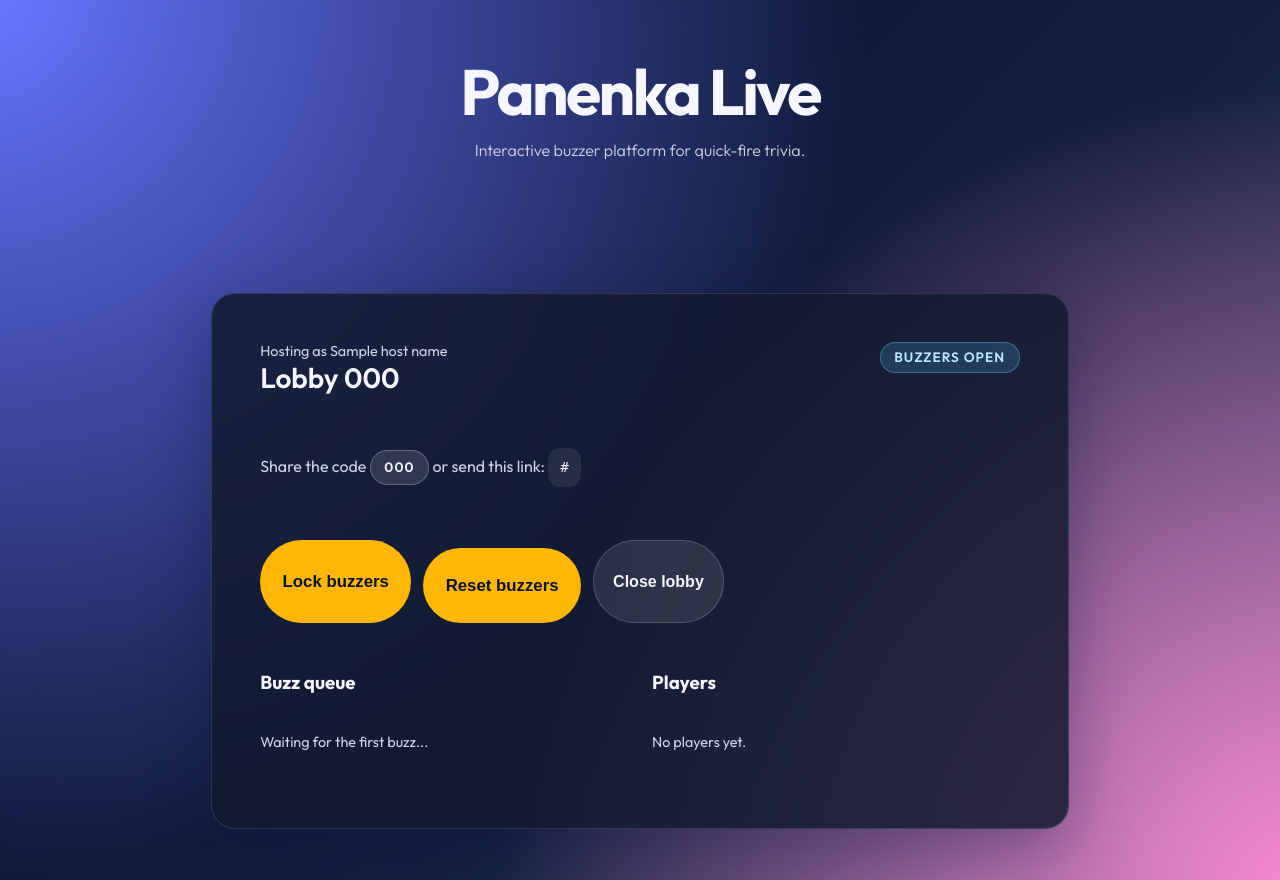
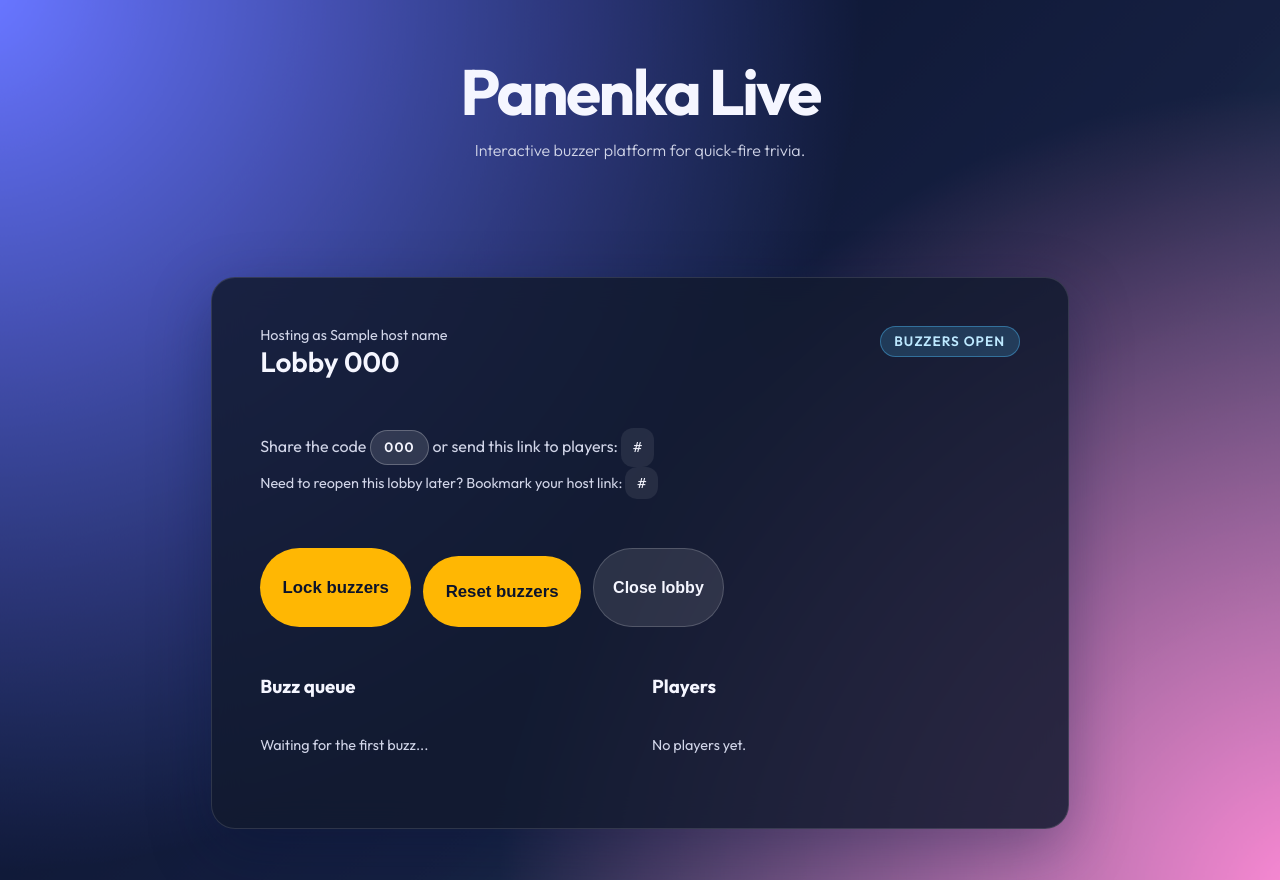
Before and after one commit to valentinych/panenka_app, a Flask app: template app/templates/buzzer_host.html in a window 1280 px wide. Run offline with Flask 3, Linux system fonts and the light colour scheme; the template is opened without the code that fills it: most values are stand-ins (such as "Sample title", 1, 10 or a date in 2020).

Commit message:
Add host rejoin link for buzzer lobbies

```diff
--- a/app/routes.py
+++ b/app/routes.py
@@ -66,6 +66,7 @@ def _clear_buzzer_session():
     session.pop("buzzer_code", None)
     session.pop("buzzer_id", None)
     session.pop("buzzer_name", None)
+    session.pop("buzzer_host_token", None)
 
 
 def _generate_lobby_code():
@@ -362,12 +363,14 @@ def buzzer_create():
     code = _generate_lobby_code()
     host_id = str(uuid4())
     host_name = _current_display_name()
+    host_token = secrets.token_urlsafe(16)
     now = time.time()
 
     LOBBIES[code] = {
         "code": code,
         "host_id": host_id,
         "host_name": host_name,
+        "host_token": host_token,
         "created_at": now,
         "updated_at": now,
         "host_seen": now,
@@ -380,6 +383,7 @@ def buzzer_create():
     session["buzzer_code"] = code
     session["buzzer_id"] = host_id
     session["buzzer_name"] = host_name
+    session["buzzer_host_token"] = host_token
 
     return redirect(url_for("main.buzzer_host", code=code))
 
@@ -434,16 +438,34 @@ def buzzer_host(code):
     code = code.upper()
     lobby = _get_lobby_or_404(code)
 
+    token = request.args.get("token")
+    session_token = session.get("buzzer_host_token")
+    if token and token == lobby.get("host_token"):
+        session["buzzer_role"] = "host"
+        session["buzzer_code"] = code
+        session["buzzer_id"] = lobby["host_id"]
+        session["buzzer_name"] = lobby["host_name"]
+        session["buzzer_host_token"] = lobby["host_token"]
+    elif session_token and session_token == lobby.get("host_token"):
+        session.setdefault("buzzer_role", "host")
+        session.setdefault("buzzer_code", code)
+        session.setdefault("buzzer_id", lobby["host_id"])
+        session.setdefault("buzzer_name", lobby["host_name"])
+
     if session.get("buzzer_role") != "host" or session.get("buzzer_id") != lobby["host_id"]:
         flash("You're not hosting this lobby.", "error")
         return redirect(url_for("main.buzzer_home"))
 
     share_url = url_for("main.buzzer_home", _external=True, code=code)
+    host_manage_url = url_for(
+        "main.buzzer_host", _external=True, code=code, token=lobby["host_token"]
+    )
     return render_template(
         "buzzer_host.html",
         code=code,
         host_name=lobby["host_name"],
         share_url=share_url,
+        host_manage_url=host_manage_url,
     )
 
 
--- a/app/templates/buzzer_host.html
+++ b/app/templates/buzzer_host.html
@@ -18,10 +18,16 @@
     </div>
     <span class="status-pill" data-lock-indicator>Buzzers open</span>
   </header>
-  <p class="card-description">
-    Share the code <span class="status-pill status-pill--muted">{{ code }}</span> or send this link:
-    <code class="share-link">{{ share_url }}</code>
-  </p>
+  <div class="buzzer-share">
+    <p class="card-description">
+      Share the code <span class="status-pill status-pill--muted">{{ code }}</span> or send this link to players:
+      <code class="share-link">{{ share_url }}</code>
+    </p>
+    <p class="helper-text">
+      Need to reopen this lobby later? Bookmark your host link:
+      <code class="share-link">{{ host_manage_url }}</code>
+    </p>
+  </div>
   <div class="buzzer-actions">
     <button class="btn-primary" type="button" data-lock-button>Lock buzzers</button>
     <button class="btn-secondary" type="button" data-reset-button>Reset buzzers</button>
```
Also changed, not shown: tests/test_buzzer.py (+21 -0 lines).
